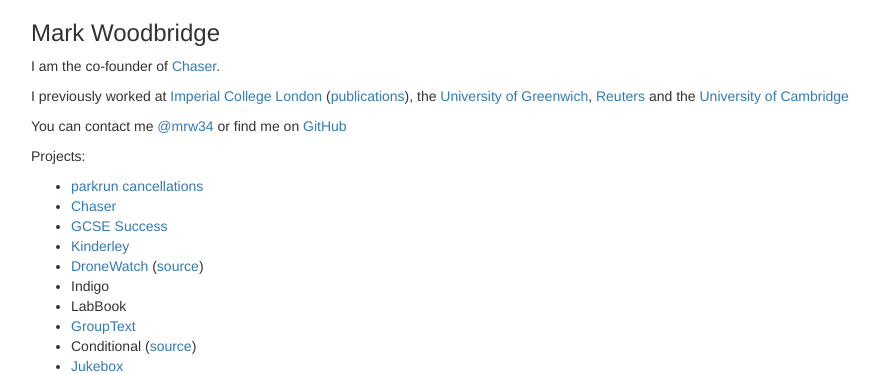
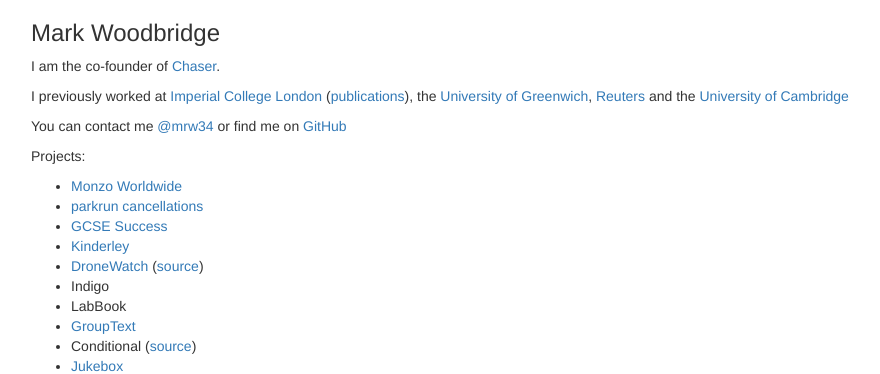
Before and after one commit to mrw34/mrw34.github.com, a Jekyll site: the page built from index.html, in a window 1280 px wide. Shown: the top 374 px of the page, without its empty margins (39-919 px from the left). Built offline with Jekyll 4.4.1, drawn with Linux system fonts in a browser that asks for light colours.

Commit message:
Add Monzo Worldwide

```diff
--- a/index.html
+++ b/index.html
@@ -9,8 +9,8 @@
 	<p>You can contact me <a href="https://twitter.com/mrw34" itemprop="contactPoint">@mrw34</a> or find me on <a href="https://github.com/mrw34?tab=repositories">GitHub</a></p>
 	<p>Projects:</p>
 	<ul>
+		<li><a href="https://monzo.markwoodbridge.com/">Monzo Worldwide</a></li>
 		<li><a href="https://parkrun.markwoodbridge.com">parkrun cancellations</a></li>
-		<li><a href="https://www.chaser.io/">Chaser</a></li>
 		<li><a href="https://www.gcsesuccess.org">GCSE Success</a></li>
 		<li><a href="https://kinderly.co.uk/">Kinderley</a></li>
 		<li><a href="http://dronewatch.org.uk">DroneWatch</a> (<a href="https://github.com/mrw34/dronewatch">source</a>)</li>
```
